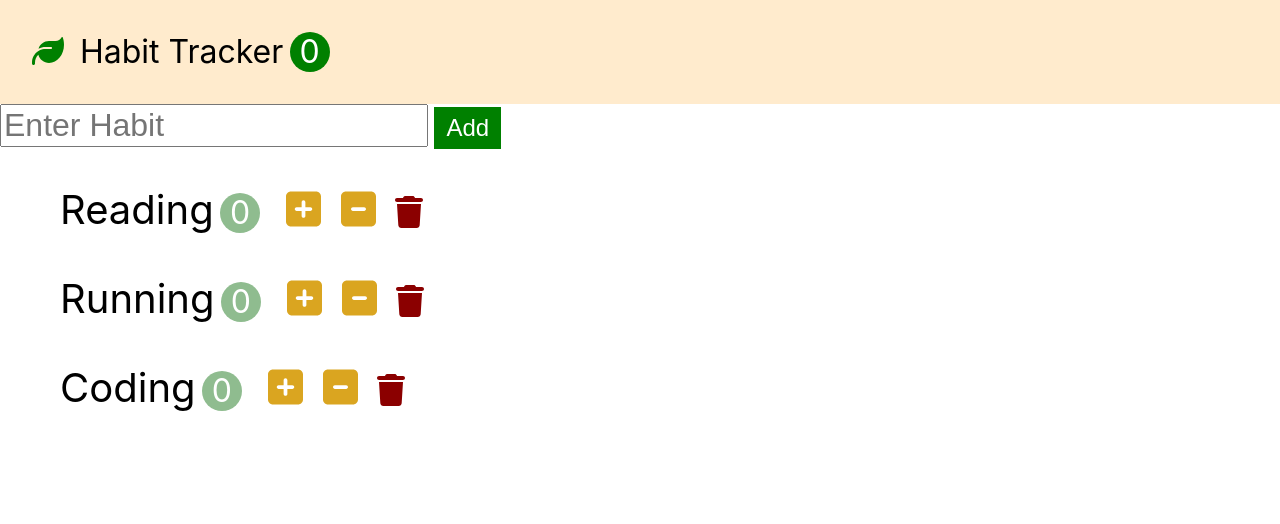
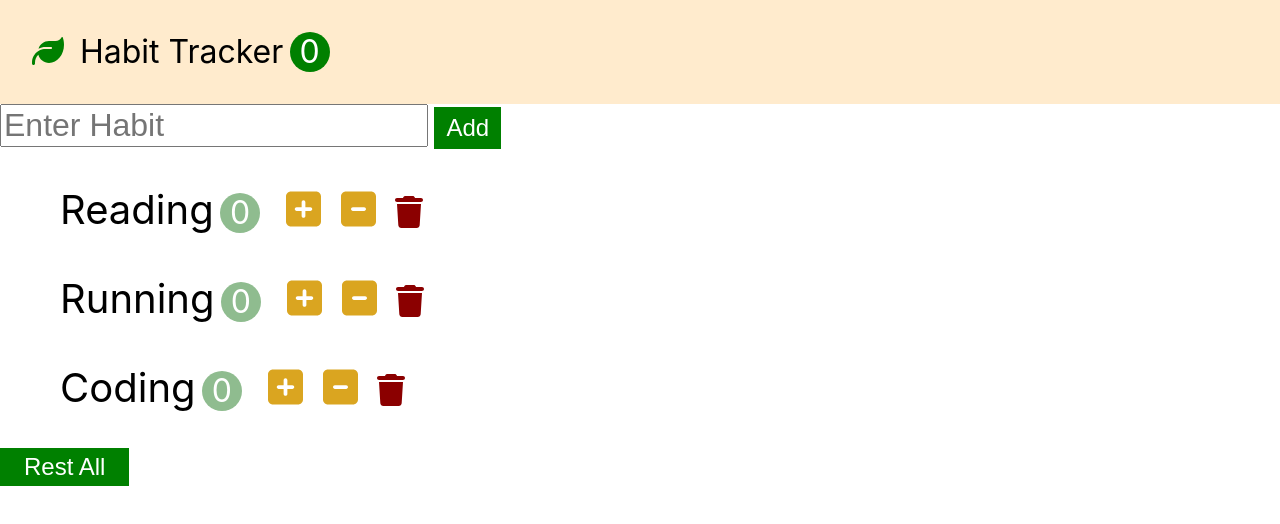
Before and after one commit to lazywon/habit-tracker, a React (Create React App) app: page / in a window 1280 px wide. Shown: the top 524 px of the page. Built offline with nearby package versions, Linux system fonts and the light colour scheme.

Commit message:
Reset 버튼 추가

```diff
--- a/src/app.jsx
+++ b/src/app.jsx
@@ -40,6 +40,14 @@
         this.setState({ habits });
     };
 
+    handelReset = () => {
+        const habits = [...this.state.habits.map(habit => {
+            habit.count = 0;
+            return habit;
+        })];
+        this.setState({habits});
+    };
+
     render() {
         return (
             <>
@@ -50,6 +58,7 @@
                     onDecrement={this.handleDecrement}
                     onDelete={this.handleDelete}
                     onAdd={this.handleAdd}
+                    onReset={this.handelReset}
                 />
             </>
         );
--- a/src/components/habits.jsx
+++ b/src/components/habits.jsx
@@ -18,6 +18,7 @@
                         />
                     ))}
                 </ul>
+                <button className="habits-reset" onClick={this.props.onReset}>Rest All</button>
             </>
 
         );
```
